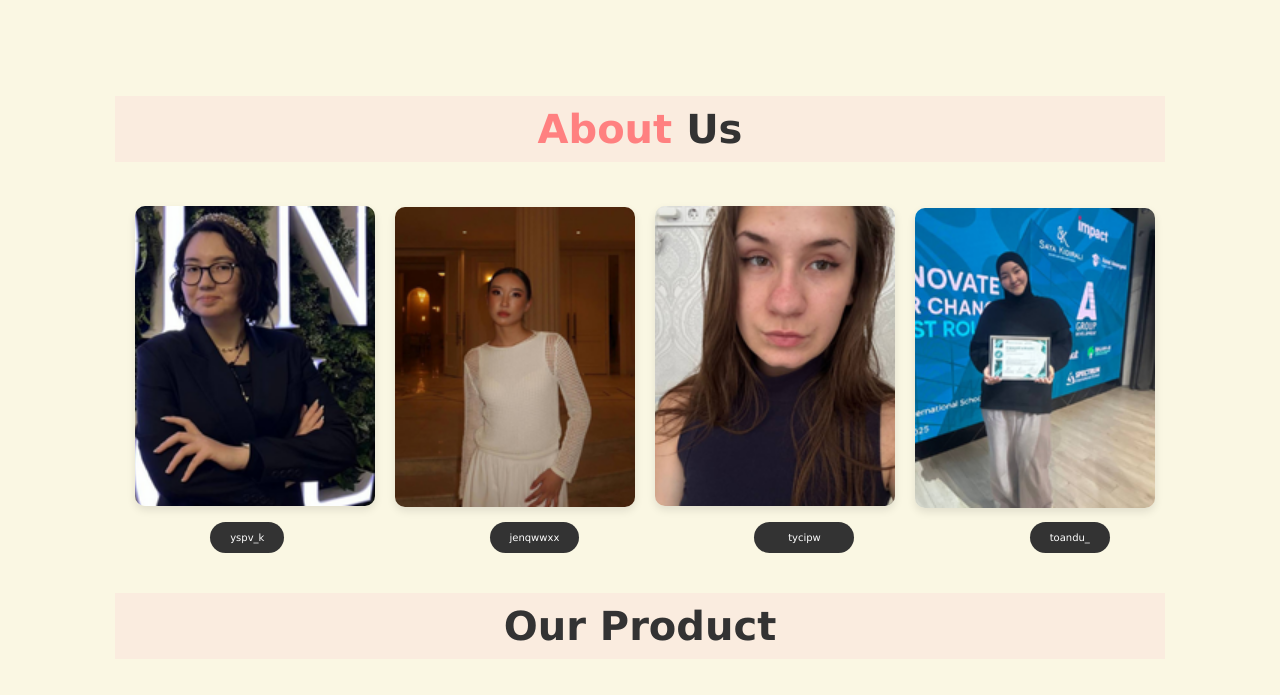
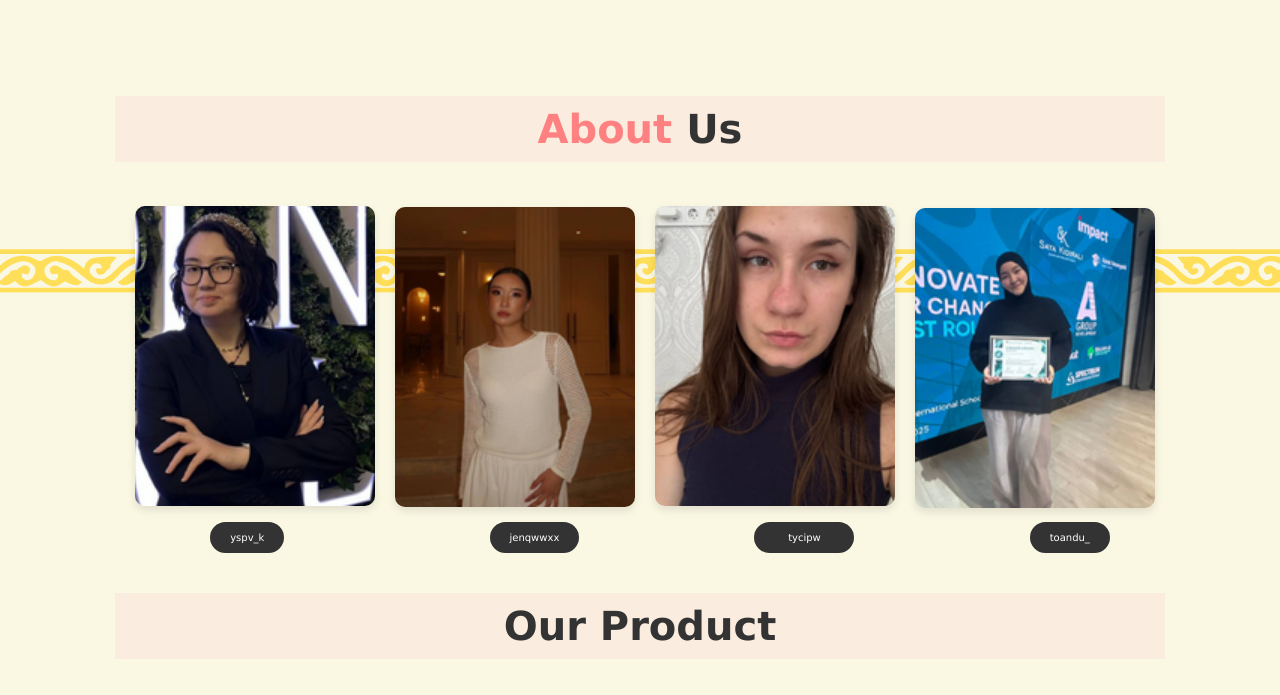
Before and after one commit to tycipw/Erekshe-bol22, a plain HTML site: page index.html in a window 1280 px wide. Shown: the part 694-1389 px from the top of the page. Drawn offline with Linux system fonts and the light colour scheme.

Commit message:
Update style.css

```diff
--- a/style.css
+++ b/style.css
@@ -298,7 +298,7 @@ header .fa-bars{
 }
 
 .about{
-    background: url('second.png');
+    background: url('second2.png');
 }
 
 .about .row{
```
